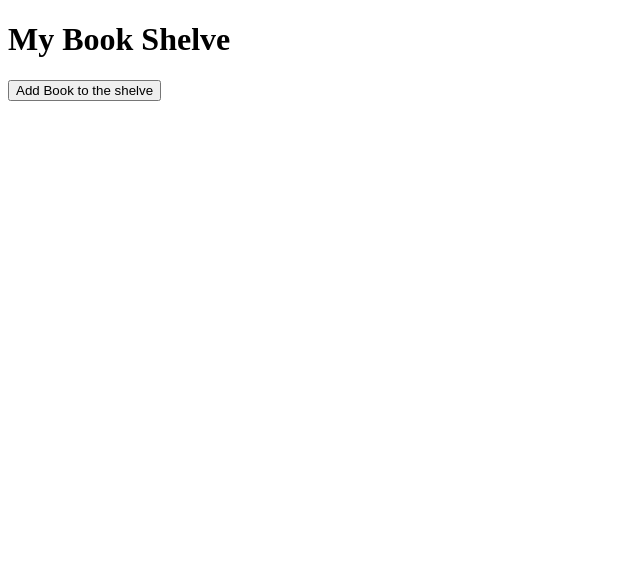
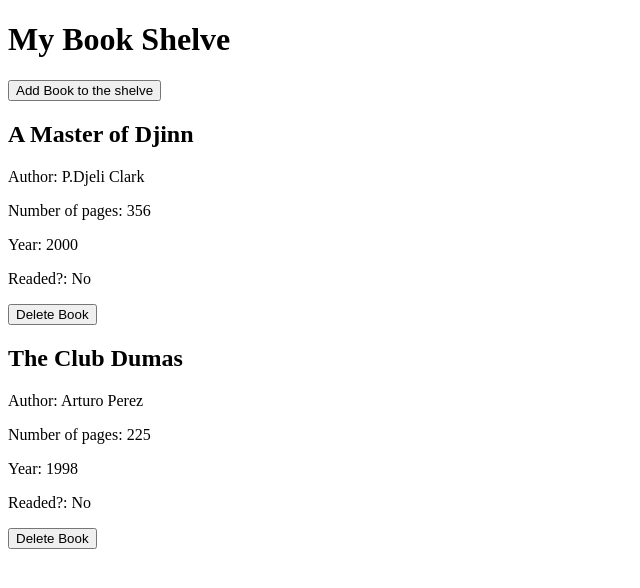
Before and after one commit to Andrefe91/js_proyect_library, a plain HTML site: page index.html in a window 1280 px wide. Shown: the whole page, without its empty margins (0-640 px from the left). Drawn offline with Linux system fonts and the light colour scheme.

Commit message:
Function to add to the doom tree

```diff
--- a/index.html
+++ b/index.html
@@ -19,7 +19,7 @@
         <h1>My Book Shelve</h1>
         <button id="addBook">Add Book to the shelve</button>
 
-        <section class="books">
+        <section class="shelve">
 
         </section>
     </div>
--- a/script/index.js
+++ b/script/index.js
@@ -1,6 +1,8 @@
-// Library logic
+// Basic variables definitions
+const myLibrary = [];
 
-const myLibrary = [];
+myLibrary.push({title: "A Master of Djinn", author: "P.Djeli Clark", pages: 356, year: 2000});
+myLibrary.push({title: "The Club Dumas", author: "Arturo Perez", pages: 225, year: 1998});
 
 function Book (title, author, pages, year) {
     this.title = title;
@@ -10,16 +12,69 @@ function Book (title, author, pages, year) {
     this.read = false;
 };
 
-function addBookToLibrary() {
-    // let title, author, pages, year;
+// Add to the doom tree
+function addBookToDoom(book, index) {
+    book_title = book["title"];
+    book_author = book["author"];
+    book_pages = book["pages"];
+    book_year = book["year"];
 
-    // do { title = prompt('Title of the book: ') } while (title.trim().length == 0);
-    // do { author = prompt('Author of the book: ') } while (title.trim().length == 0);
-    // do { pages = prompt('Pages of the book: ') } while (title.trim().length == 0);
-    // do { year = prompt('Year of the book: ') } while (title.trim().length == 0);
+    book_read = book["read"]? "Yes" : "No";
+
+    const shelve = document.getElementsByClassName("shelve")[0]; // HTMLCollection array, we only want the first element
+
+    const div = document.createElement("div");
+    div.classList.add("book");
+
+    const title = document.createElement("h2");
+    title.classList.add("book_title");
+    title.textContent = book_title;
+
+    const author = document.createElement("p");
+    author.textContent = `Author: ${book_author}`;
+
+    const pages = document.createElement("p");
+    pages.textContent = `Number of pages: ${book_pages}`;
+
+    const year = document.createElement("p");
+    year.textContent = `Year: ${book_year}`;
+
+    const read = document.createElement("p");
+    read.textContent = `Readed?: ${book_read}`;
+
+    const index_num = document.createElement("hidden");
+    index_num.id = index;
+
+    const deleteButton = document.createElement("button");
+    deleteButton.textContent = "Delete Book";
+
+    div.appendChild(title);
+    div.appendChild(author);
+    div.appendChild(pages);
+    div.appendChild(year);
+    div.appendChild(read);
+    div.appendChild(index_num);
+    div.appendChild(deleteButton);
+
+    shelve.appendChild(div);
+};
 
 
-    myLibrary.push( new Book(title, author, pages, year)); // add to library
+// Initialize addition to doom tree from preexisting library
+(function initializeLibrary() {
+    myLibrary.forEach(
+        (book, index) => {
+            addBookToDoom(book, index);
+        }
+    );
+})(); // Immediately Invoked Function Expression
+
+
+// Logic function to add to the library
+
+function addBookToLibrary(title, author, pages, year) {
+    myLibrary.push(new Book(title, author, pages, year)); // add to library
+    addBookToDoom(myLibrary.slice(-1)); // Add to doom
 };
 
 // Web Page interaction logic
```
